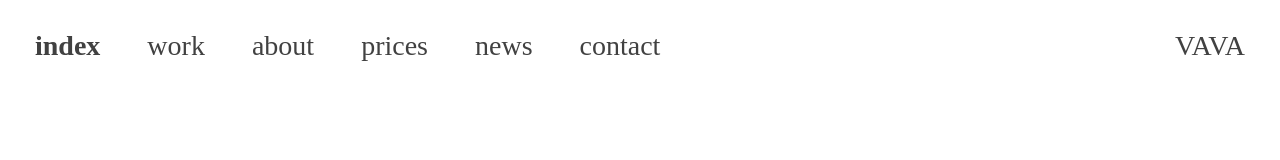
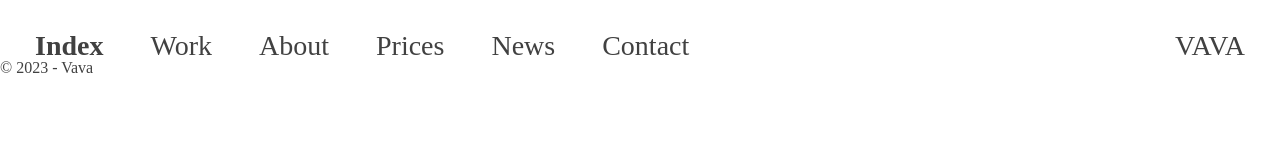
Before and after one commit to Luiso101/practica_final_precurso_luis_alberto_ferrando, a plain HTML site: page index.html in a window 1280 px wide. Drawn offline with Linux system fonts and the light colour scheme; a web font is replaced by a local one.

Commit message:
la semantica de footer

```diff
--- a/index.html
+++ b/index.html
@@ -15,15 +15,20 @@
                 <a href="index.html">VAVA</a>
                 <div id="botonmenu">Menu</div>
                 <ul class="menu">
-                    <li><a class="active" href="index.html">index</a></li>
-                    <li><a href="#">work</a></li>
-                    <li><a href="about.html">about</a></li>
-                    <li><a href="#">prices</a></li>
-                    <li><a href="#">news</a></li>
-                    <li><a href="#">contact</a></li>
+                    <li><a class="active" href="index.html">Index</a></li>
+                    <li><a href="#">Work</a></li>
+                    <li><a href="about.html">About</a></li>
+                    <li><a href="#">Prices</a></li>
+                    <li><a href="#">News</a></li>
+                    <li><a href="#">Contact</a></li>
                 </ul>
             </nav>
         </header>
+        <footer>
+            <div class="container">
+                <p>&copy; 2023 - Vava</p>
+            </div>
+        </footer>
     </div>
 
 </body>
```
